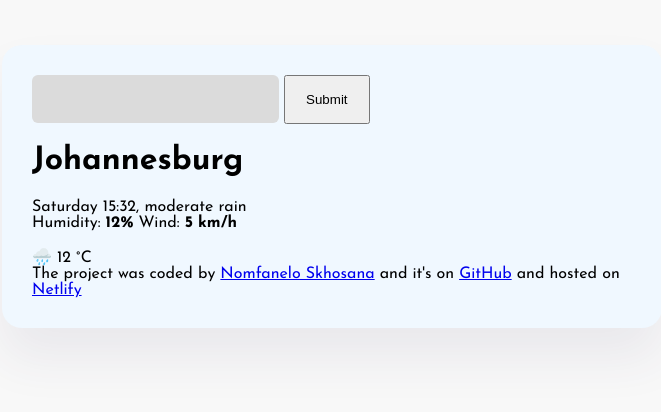
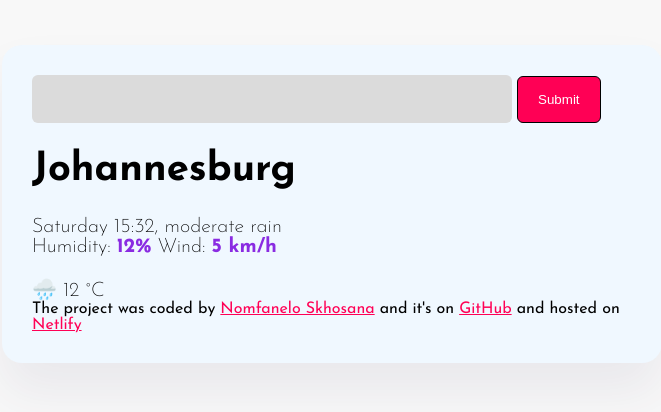
Before and after one commit to Nomfanelo-S/SheCodes-WeatherAppNK, a plain HTML site: page index.html in a window 1280 px wide. Shown: the whole page, without its empty margins (308-969 px from the left). Drawn offline with Linux system fonts and the light colour scheme.

Commit message:
Set up search button
Set up the CSS for the search button

```diff
--- a/index.html
+++ b/index.html
@@ -20,7 +20,7 @@
     </header>
     <main>
       <div>
-        <h1 class="current-city" id="current-id">Johannesburg</h1>
+        <h1 class="current-city" id="current-city">Johannesburg</h1>
         <p>
           <span class="current-date"></span>Saturday 15:32, moderate rain <br />
           Humidity: <strong>12%</strong> Wind: <strong>5 km/h</strong>
--- a/src/styles.css
+++ b/src/styles.css
@@ -1,6 +1,16 @@
 body {
   background-color: rgb(248, 248, 248);
   font-family: "Josefin Sans", sans-serif;
+}
+a {
+  color: #ff0055;
+}
+p strong {
+  color: blueviolet;
+}
+main {
+  font-weight: 200;
+  font-size: 20px;
 }
 .container {
   background-color: aliceblue;
@@ -16,8 +26,19 @@ body {
   border-radius: 6px;
   font-size: 16px;
   padding: 15px 20px;
+  width: 80%;
 }
 
 .search-button {
   padding: 15px 20px;
+  border: 1px solid black;
+  background-color: #ff0055;
+  color: white;
+  border-radius: 6px;
 }
+.search-button:hover {
+  color: #ff0055;
+  background-color: white;
+  cursor: pointer;
+  border: 1px solid black;
+}
```
